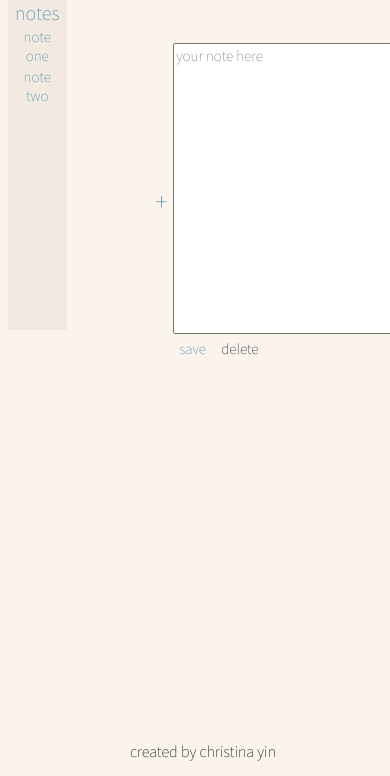
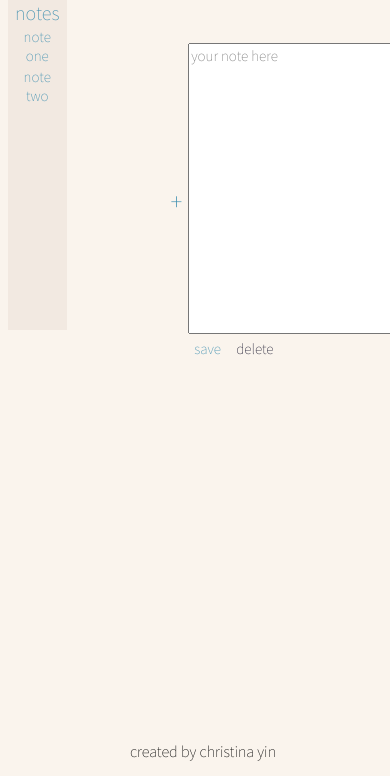
Before and after one commit to H1Chewie/Christina_Yin_Assignment1, a plain HTML site: page note.html in a window 390 px wide. Shown: the part 68-844 px from the top of the page. Drawn offline with Linux system fonts and the light colour scheme.

Commit message:
made changes for media query so it looks better on mobile

```diff
--- a/CSS/style.css
+++ b/CSS/style.css
@@ -8,13 +8,6 @@
 
 * {
     font-family: 'Source Sans Pro', sans-serif;
-}
-
-@media screen and (max-width:600px) {
-    main {
-        display:flex;
-        flex-direction: column;
-    }
 }
 
 footer {
@@ -164,3 +157,9 @@ textarea {
 .savedel{
     padding-left:30%;
 }
+
+@media screen and (max-width:600px) {
+    .textbox_area{
+        padding-left: 30px
+    }
+}
```
